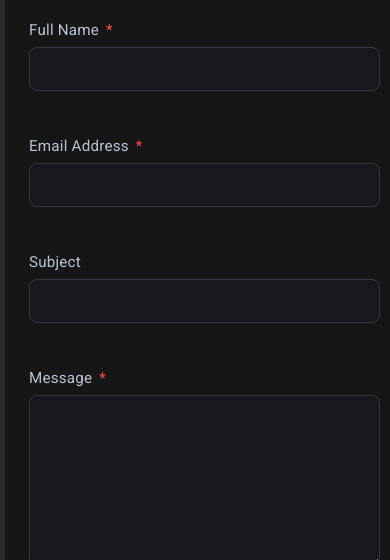
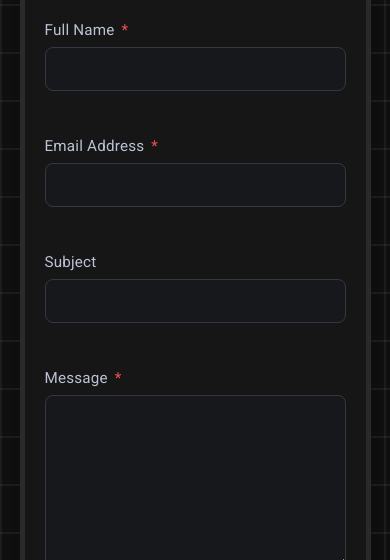
Before and after one commit to ItsCreamy/ItsCreamy.github.io, a plain HTML site: page contact.html in a window 390 px wide. Shown: the part 284-844 px from the top of the page. Drawn offline with Linux system fonts and the light colour scheme.

Commit message:
Improve contact form layout and input styles
Adjusted padding, box-sizing, and overflow properties for better layout consistency and responsiveness. Enhanced input and textarea styles for improved appearance and error handling, and updated box-shadow effects for focus and error states.

```diff
--- a/style.css
+++ b/style.css
@@ -437,12 +437,14 @@ main {
     box-shadow: 0 4px 36px 0 rgba(0,0,0,0.21);
     max-width: 600px;
     width: 100%;
-    padding: 44px 42px 42px 42px;
+    padding: 40px 36px 36px 36px;
     margin: 48px auto 28px auto;
     display: flex;
     flex-direction: column;
     align-items: flex-start;
     border: 10px solid #2a2a2a;
+    box-sizing: border-box;
+    overflow: hidden;
 }
 
 .contact-card h2 {
@@ -464,6 +466,8 @@ main {
 .form-message {
     display: none;
     width: 100%;
+    max-width: 100%;
+    box-sizing: border-box;
     padding: 14px 18px;
     border-radius: 8px;
     margin-bottom: 24px;
@@ -499,11 +503,13 @@ main {
 /* Form Group Styles */
 .contact-card form {
     width: 100%;
+    box-sizing: border-box;
 }
 
 .form-group {
     margin-bottom: 24px;
     width: 100%;
+    box-sizing: border-box;
 }
 
 .contact-card form label {
@@ -525,16 +531,18 @@ main {
 .contact-card input[type="email"],
 .contact-card textarea {
     width: 100%;
+    max-width: 100%;
     box-sizing: border-box;
     background: #17181b;
     border: 1.5px solid #333843;
     color: #f8fafd;
     border-radius: 8px;
-    padding: 14px 16px;
+    padding: 12px 14px;
     font-size: 1rem;
     font-family: 'Roboto', Arial, sans-serif;
     outline: none;
     transition: border-color 0.2s ease, box-shadow 0.2s ease, background 0.2s ease;
+    margin: 0;
 }
 
 .contact-card textarea {
@@ -549,7 +557,7 @@ main {
 .contact-card textarea.error {
     border-color: #ef5350;
     background: rgba(244, 67, 54, 0.05);
-    box-shadow: 0 0 0 3px rgba(244, 67, 54, 0.1);
+    box-shadow: inset 0 0 0 1px rgba(244, 67, 54, 0.3), 0 2px 4px rgba(244, 67, 54, 0.1);
 }
 
 /* User action pseudo class */
@@ -557,7 +565,7 @@ main {
 .contact-card input[type="email"]:focus:not(.error),
 .contact-card textarea:focus:not(.error) {
     border-color: #2571f3;
-    box-shadow: 0 0 0 3px rgba(37, 113, 243, 0.15);
+    box-shadow: inset 0 0 0 1px rgba(37, 113, 243, 0.3), 0 2px 6px rgba(37, 113, 243, 0.15);
     background: #191a1d;
 }
 
@@ -850,9 +858,10 @@ input[required]:valid {
 
     .contact-card {
         max-width: 90%;
-        padding: 32px 24px 32px 24px;
+        padding: 32px 20px 32px 20px;
         border: 5px solid #2a2a2a;
         margin: 32px auto 20px auto;
+        box-sizing: border-box;
     }
 
     .contact-card h2 {
@@ -872,8 +881,10 @@ input[required]:valid {
     .contact-card input[type="email"],
     .contact-card textarea {
         width: 100%;
+        max-width: 100%;
         padding: 12px 14px;
         font-size: 0.95rem;
+        box-sizing: border-box;
     }
 
     .contact-card textarea {
```
